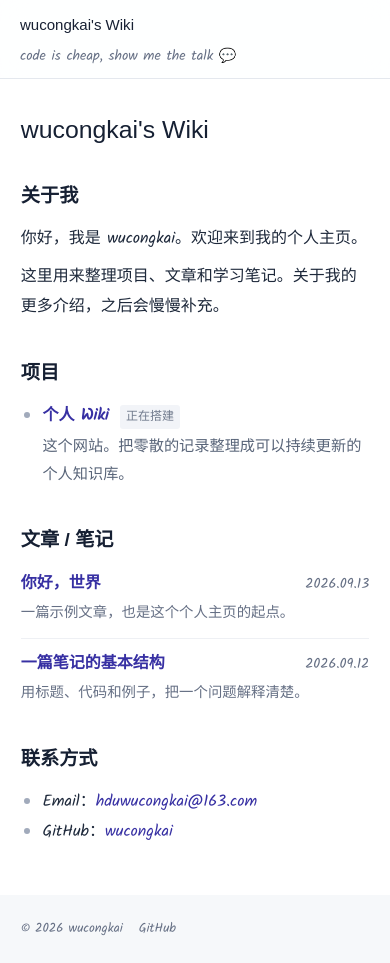
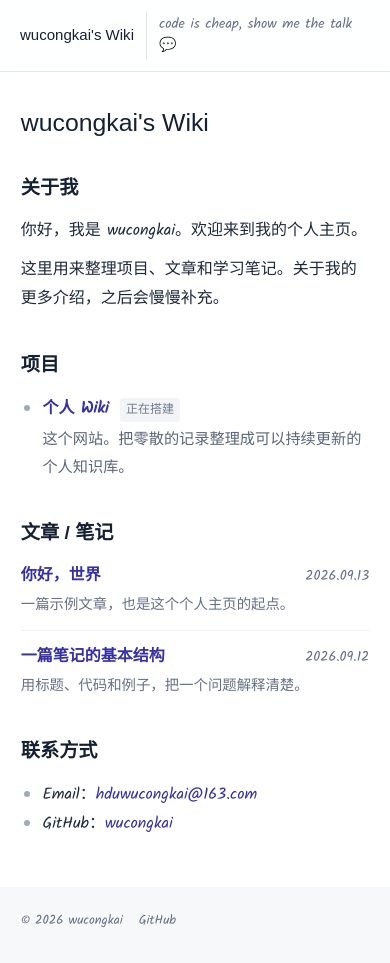
Before and after one commit to wucongkai/wucongkai.github.io, a Next.js app: page / in a window 390 px wide. Built offline with nearby package versions, Linux system fonts and the light colour scheme; a web font is replaced by a local one.

Commit message:
Align site header left and separate tagline

```diff
--- a/app/globals.css
+++ b/app/globals.css
@@ -18,9 +18,9 @@ a:focus-visible, summary:focus-visible { outline: 2px solid var(--link); outline
 .skip-link { position: fixed; z-index: 100; top: -6rem; left: 1rem; background: white; border: 1px solid var(--link); padding: .5rem 1rem; }
 .skip-link:focus { top: .75rem; }
 .site-header { position: sticky; top: 0; z-index: 30; background: rgb(255 255 255 / 88%); backdrop-filter: blur(12px); border-bottom: 1px solid var(--line); }
-.header-inner { max-width: 1080px; margin: auto; min-height: 65px; padding: .8rem 2rem; display: flex; gap: 2rem; align-items: center; }
-.wordmark { font-family: var(--heading-font); color: #172033; font-size: 1rem; white-space: nowrap; }
-.header-tagline { color: var(--muted); font-size: .95rem; line-height: 1.5; }
+.header-inner { min-height: 65px; padding: .8rem 2rem; display: flex; gap: 1.25rem; align-items: center; }
+.wordmark { flex-shrink: 0; font-family: var(--heading-font); color: #172033; font-size: 1rem; white-space: nowrap; }
+.header-tagline { min-width: 0; padding: .2rem 0 .2rem 1.25rem; border-left: 1px solid var(--line); color: var(--muted); font-size: .95rem; line-height: 1.5; }
 .page-shell { max-width: 1040px; padding: 0 1.5rem; margin: 0 auto; }
 .paper { max-width: 800px; min-height: calc(100svh - 150px); padding: 3.4rem 3rem 3.7rem; background: var(--paper); border: 1px solid var(--line); border-top: 0; box-shadow: 0 4px 16px rgb(15 23 42 / 4%); }
 .eyebrow { color: var(--muted); font-family: 'Fira Mono', monospace; letter-spacing: .15em; font-size: .75rem; margin: 0 0 .65rem; }
@@ -82,9 +82,9 @@ li::marker { color: #a1aabb; }
 .hljs-number, .hljs-built_in { color: #985127; }
 .hljs-comment { color: #697386; }
 @media (max-width: 767px) {
-  .header-inner { flex-wrap: wrap; gap: .45rem; padding: .7rem 1.25rem; }
-  .wordmark { width: 100%; font-size: .94rem; }
-  .header-tagline { font-size: .875rem; }
+  .header-inner { gap: .75rem; padding: .7rem 1.25rem; }
+  .wordmark { font-size: .94rem; }
+  .header-tagline { padding-left: .75rem; font-size: .875rem; }
   .page-shell { padding: 0; }
   .paper { padding: 2rem 1.3rem 3rem; border: 0; box-shadow: none; }
   h1 { font-size: 1.55rem; }
```
